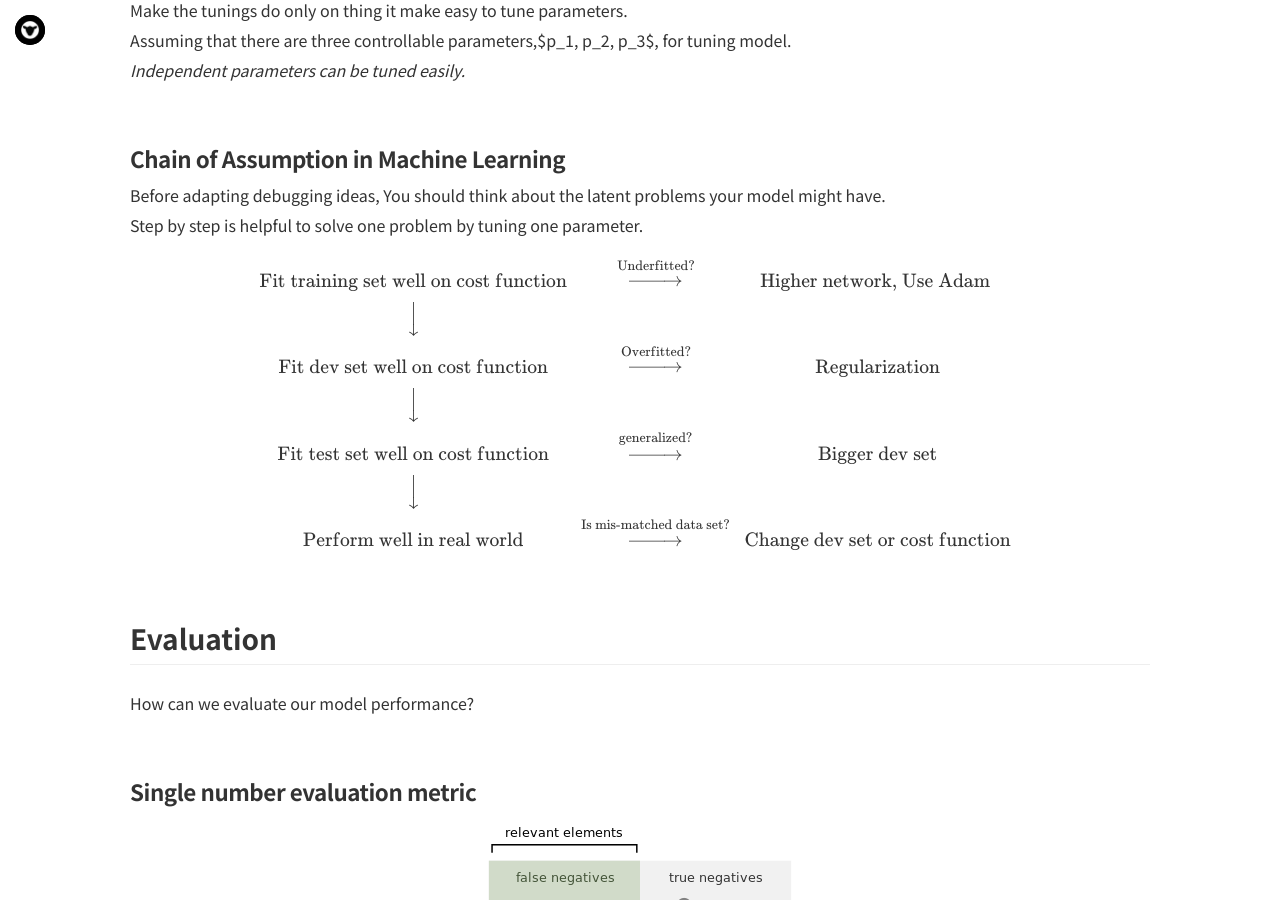
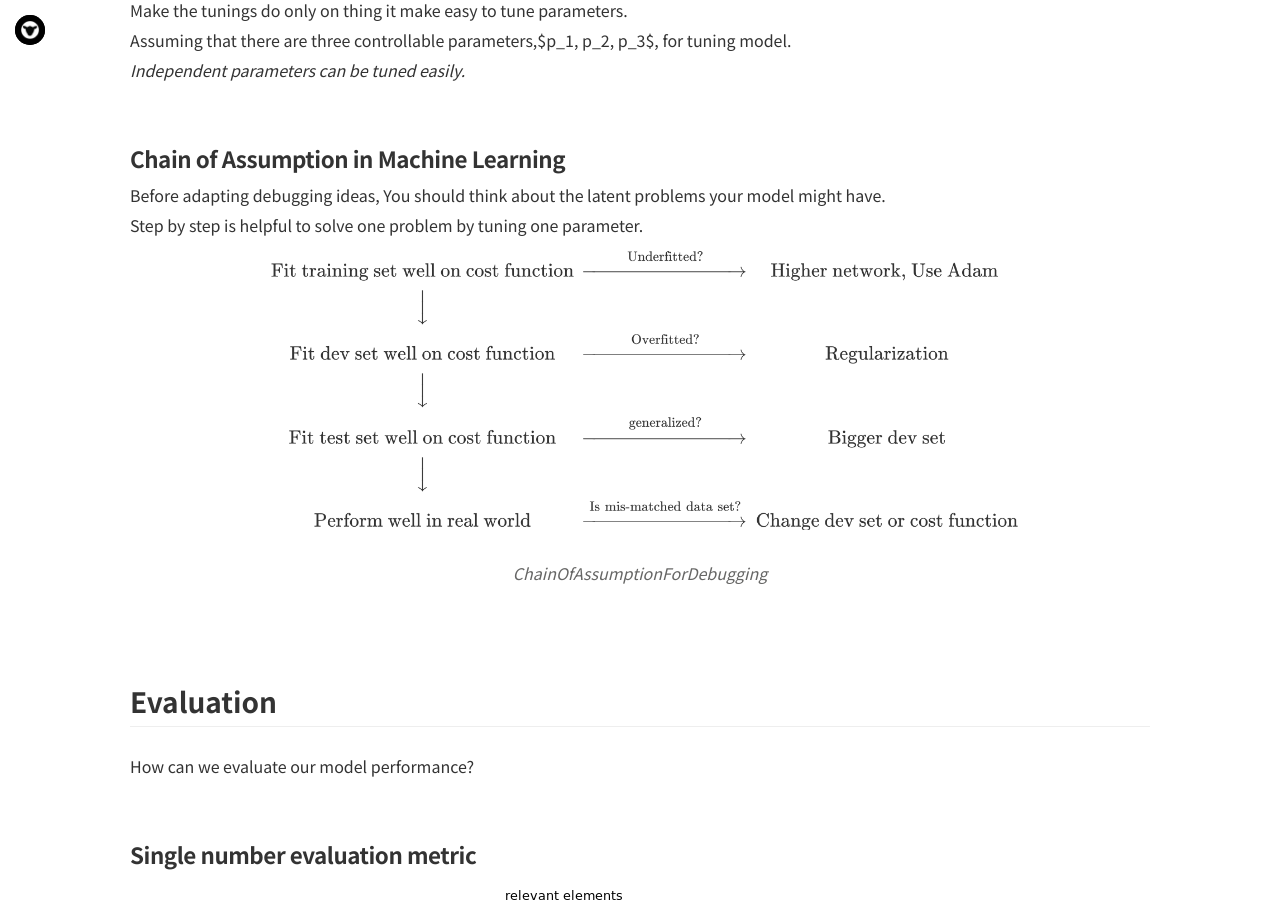
Before and after one commit to Shephexd/shephexd.github.io, a Jekyll site: the page built from _posts/DeepLearning/2019-01-31-Deep_learning(9)-Introduction_to_ML_Strategy.md, in a window 1280 px wide and 900 px high, scrolled down 1004 px. Built offline with Jekyll 4.4.1, drawn with Linux system fonts in a browser that asks for light colours; nearby versions of some CDN libraries; some web fonts are replaced; formulas are drawn with MathJax 3; comment, search, counter and statistics services are not loaded.

Commit message:
FIX render fix replaced by capture

```diff
--- a/_posts/DeepLearning/2019-01-31-Deep_learning(9)-Introduction_to_ML_Strategy.md
+++ b/_posts/DeepLearning/2019-01-31-Deep_learning(9)-Introduction_to_ML_Strategy.md
@@ -76,24 +76,8 @@ Step by step is helpful to solve one problem by tuning one parameter.
 
 
 
-$$
-\begin{CD}
-\text{Fit training set well on cost function} @>{\text{Underfitted?}}>>
-\text{Higher network, Use Adam }\\
-@VVV @. \\
-\text{Fit dev set well on cost function} @>{\text{Overfitted?}}>>
-\text{Regularization}\\
-@VVV @. \\
-\text{Fit test set well on cost function} @>{\text{generalized?}}>>
-\text{Bigger dev set}\\
-@VVV @. \\
-\text{Perform well in real world} @>{\text{Is mis-matched data set?}}>>
-\text{Change dev set or cost function}\\
-\end{CD}
-$$
 
-
-
+![ChainOfAssumptionForDebugging](/assets/post_images/DeepLearning/DL_debugging.png)
 
 
 
```
Also changed, not shown: assets/post_images/DeepLearning/DL_debugging.png (added).
